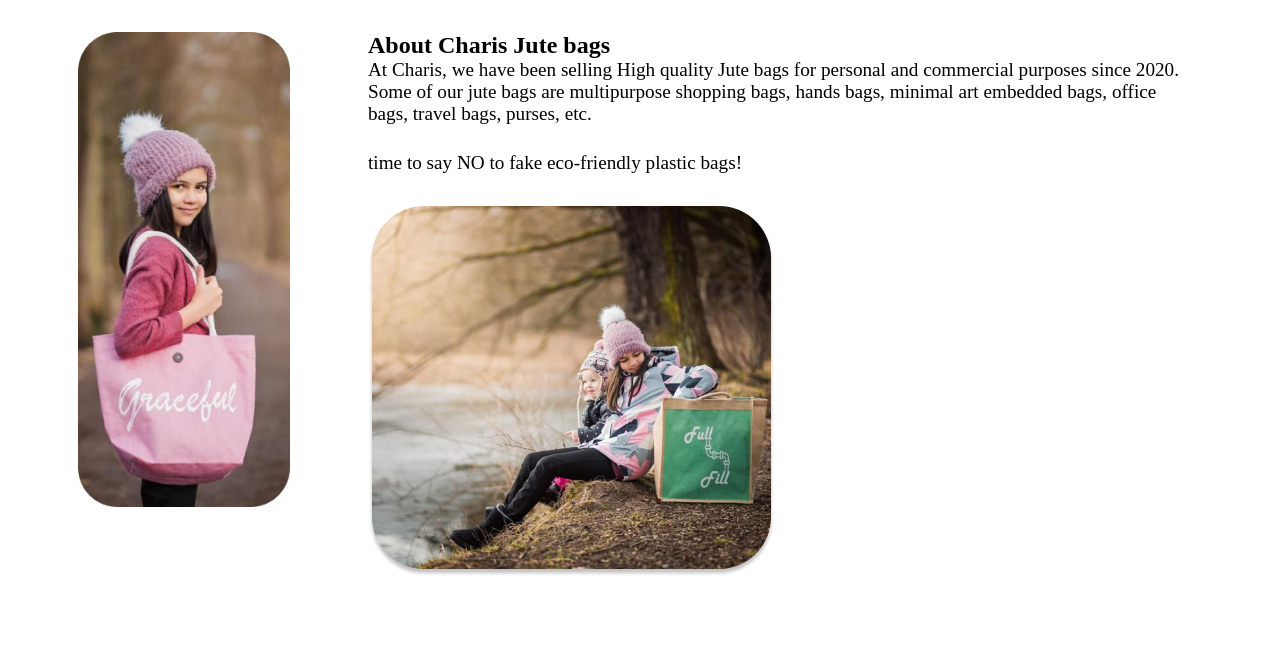
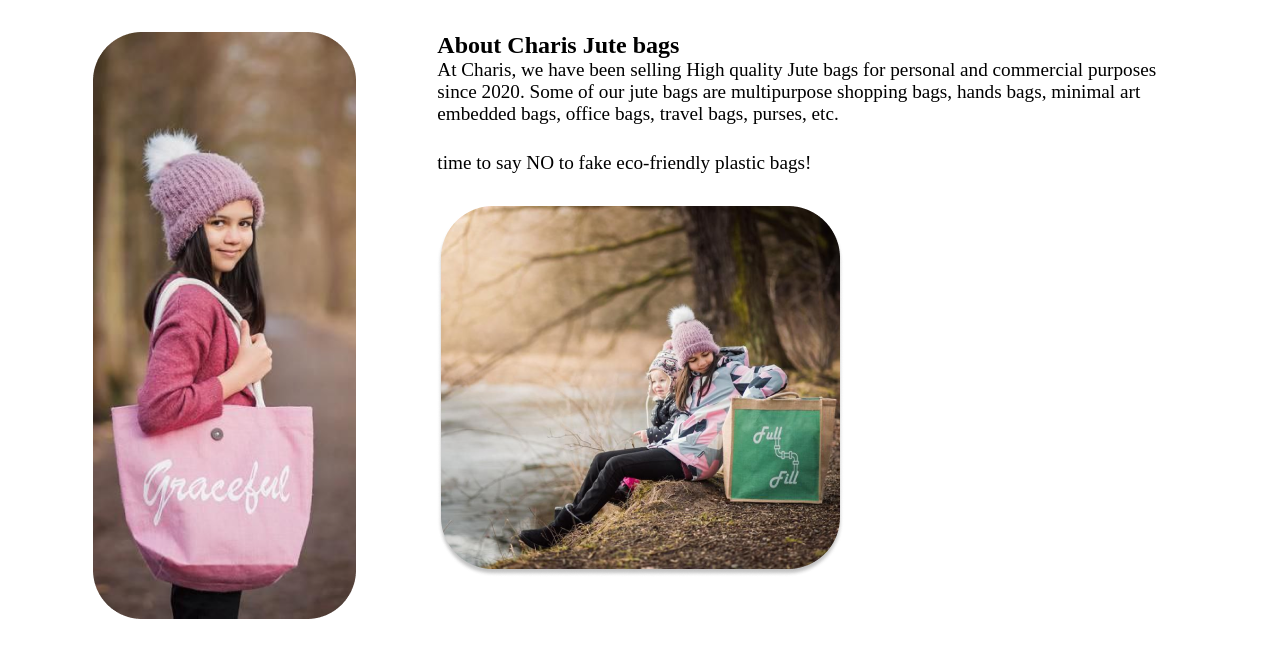
Before and after one commit to Muskan290/charis-s6, a plain HTML site: page index.html in a window 1280 px wide. Drawn offline with Linux system fonts and the light colour scheme.

Commit message:
Update style.css

```diff
--- a/style.css
+++ b/style.css
@@ -18,6 +18,7 @@ body img{
     "lower-img";
     margin: 2em;
     grid-row-gap: 2em;
+
 }
 .side-img{
     grid-area: side-img;
@@ -36,11 +37,12 @@ body img{
 }
 @media screen and (min-width:750px){
     .grid-container{
-        grid-template-columns: 1fr 3fr;
-        grid-template-rows: 2fr 2.5fr 2.5fr;
+        grid-template-columns: 1.5fr 3fr;
+        grid-template-rows: 2fr 2.5fr ;
         grid-template-areas:
         "side-img content"
         "side-img lower-img";
+        /* grid-column-gap: 0; */
     }
     .side-img{
         grid-area: side-img;
@@ -53,7 +55,7 @@ body img{
         padding-top: 2em;
     }
     .card{
-        margin-left: 2em;
+        margin-left: 0em;
         margin-right: 3em;
     }
 }
```
